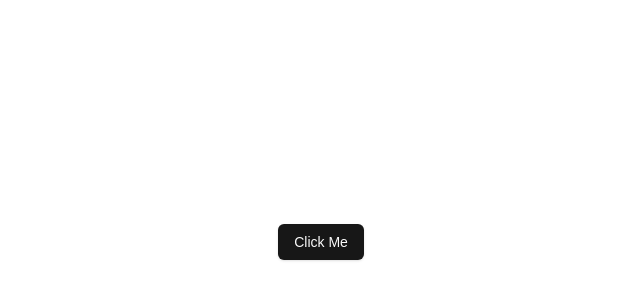
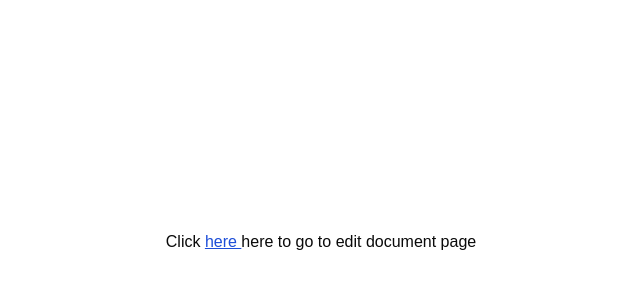
Before and after one commit to pRakesh15/dox--clone, a Next.js app: page / in a window 1280 px wide. Shown: the part 158-458 px from the top of the page, without its empty margins (319-959 px from the left). Built offline with nearby package versions, Linux system fonts and the light colour scheme.

Commit message:
create document rout

```diff
--- /dev/null
+++ b/src/app/documents/[documentId]/page.tsx
@@ -0,0 +1,15 @@
+import React from 'react'
+
+interface documentProps {
+    params:Promise<{documentId:string}> //assign the params to a promise to make sure the id is fetch successfully
+}
+
+const page=async({params}: documentProps) =>{
+  const {documentId}=await params   //call by the params using await
+
+  return (
+    <div>document iid is {documentId}</div>
+  )
+}
+
+export default page
--- /dev/null
+++ b/src/app/documents/layout.tsx
@@ -0,0 +1,13 @@
+import React from 'react'
+
+interface DocumentLayoutProps{
+    children:React.ReactNode
+}
+
+const layout = ({children}: DocumentLayoutProps) => {
+  return (
+    <div>{children}</div>
+  )
+}
+
+export default layout
--- /dev/null
+++ b/src/app/documents/page.tsx
@@ -0,0 +1,9 @@
+
+
+function page() {
+  return (
+    <div>this is a document page</div>
+  )
+}
+
+export default page
--- a/src/app/page.tsx
+++ b/src/app/page.tsx
@@ -1,12 +1,12 @@
-import { Button } from "@/components/ui/button";
-import Image from "next/image";
+import Link from "next/link";
+
 
 export default function Home() {
   return (
    <div className="flex  min-h-screen justify-center items-center">
-    <Button>
-      Click Me
-    </Button>
+    <Link href="/documents/123">
+   Click <span className="text-blue-700 underline">here </span>here to go to edit document page
+   </Link>
    </div>
   );
 }
```
